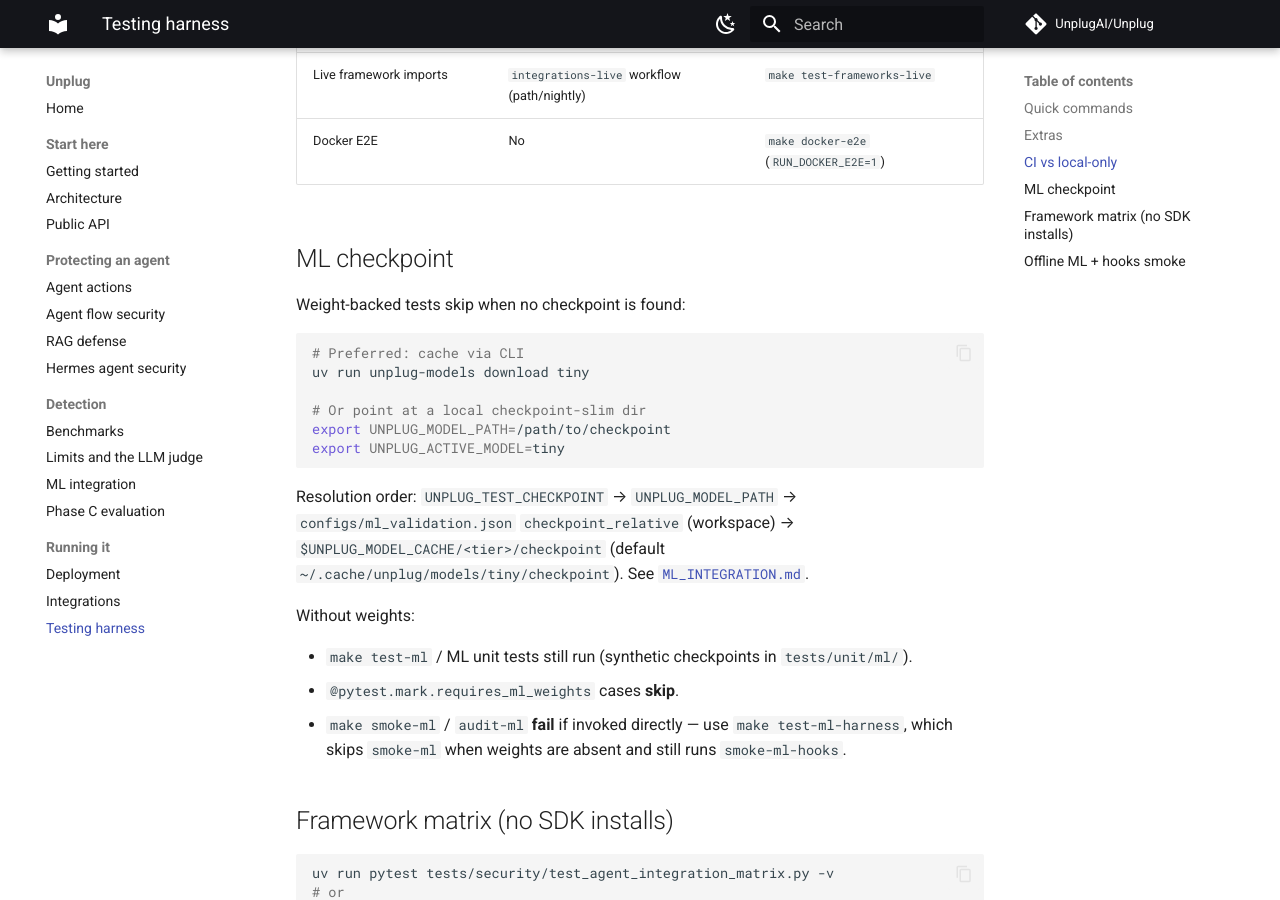
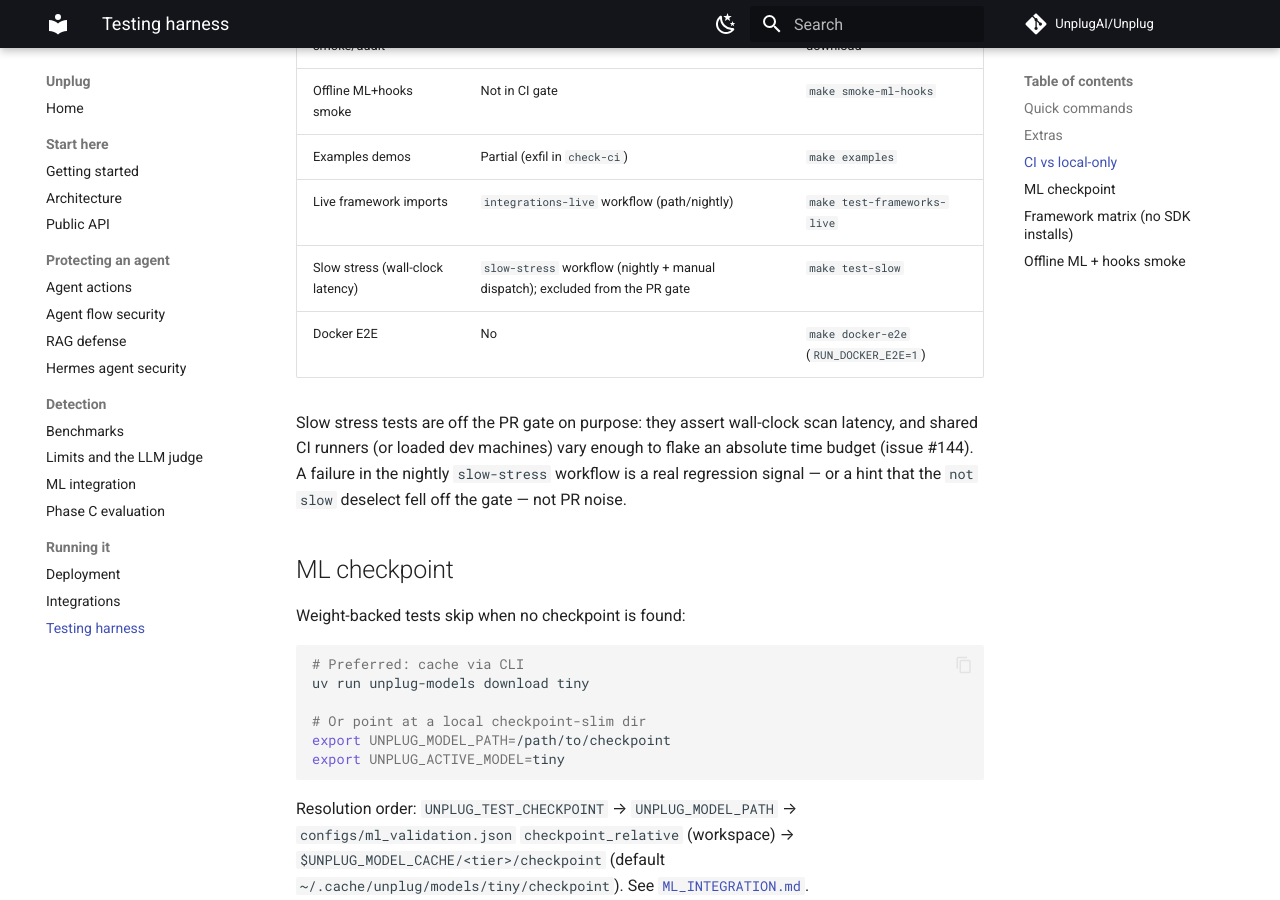
Before and after one commit to AaliyaKhan25/Unplugak, an MkDocs documentation site: the page built from sdk/docs/TESTING_HARNESS.md, in a window 1280 px wide and 900 px high, scrolled down 2122 px. Built offline with MkDocs 1.6.1 and Material for MkDocs 9.7.7, drawn with Linux system fonts in a browser that asks for light colours; comment, search, counter and statistics services are not loaded; some of the changed text lies outside the part shown.

Commit message:
test(security): move wall-clock scan-latency assertions off the PR gate (#144) (#146)
Co-authored-by: Chirag Gupta <103719146+chiruu12@users.noreply.github.com>

```diff
--- a/sdk/docs/TESTING_HARNESS.md
+++ b/sdk/docs/TESTING_HARNESS.md
@@ -16,7 +16,8 @@ Commands for validating the SDK before a release cut. Run from `sdk/` after
 | `make smoke-ml` | `scripts/smoke_local_ml.py` + `unplug-audit --require-ml` |
 | `make smoke-ml-hooks` | Offline synthetic checkpoint + Guard + LangGraph-style hooks |
 | `make examples` | Demo scripts + `tests/integration/test_examples.py` |
-| `make test-all-local` | `check-ci` + `test-cov` + `test-frameworks` + `test-ml-harness` + `examples` |
+| `make test-slow` | Wall-clock scan-latency stress tests (excluded from `check-ci`; see below) |
+| `make test-all-local` | `check-ci` + `test-cov` + `test-frameworks` + `test-ml-harness` + `examples` + `test-slow` |
 
 One-liner for a thorough local pass:
 
@@ -55,7 +56,14 @@ Notes:
 | Offline ML+hooks smoke | Not in CI gate | `make smoke-ml-hooks` |
 | Examples demos | Partial (exfil in `check-ci`) | `make examples` |
 | Live framework imports | `integrations-live` workflow (path/nightly) | `make test-frameworks-live` |
+| Slow stress (wall-clock latency) | `slow-stress` workflow (nightly + manual dispatch); excluded from the PR gate | `make test-slow` |
 | Docker E2E | No | `make docker-e2e` (`RUN_DOCKER_E2E=1`) |
+
+Slow stress tests are off the PR gate on purpose: they assert wall-clock scan
+latency, and shared CI runners (or loaded dev machines) vary enough to flake
+an absolute time budget (issue #144). A failure in the nightly
+`slow-stress` workflow is a real regression signal — or a hint that the
+`not slow` deselect fell off the gate — not PR noise.
 
 ## ML checkpoint
 
```
Also changed, not shown: 5 other files.
